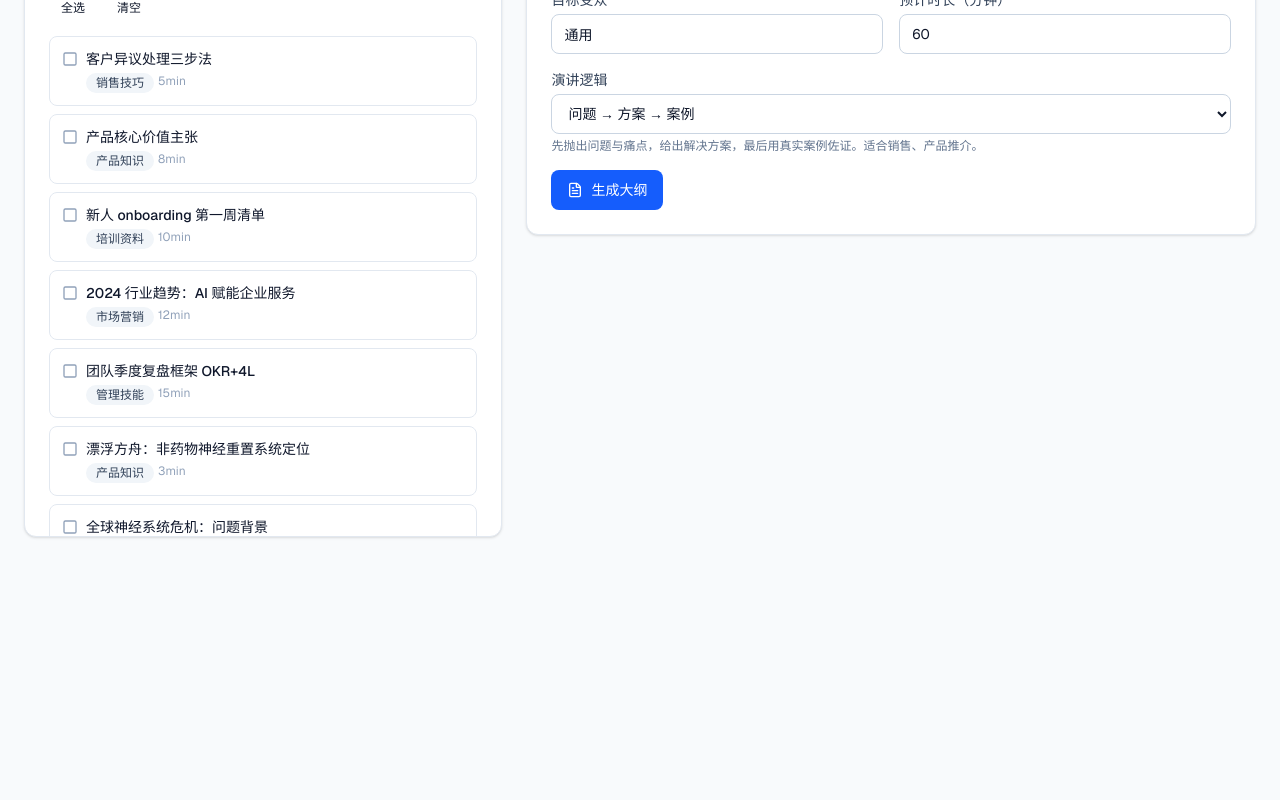
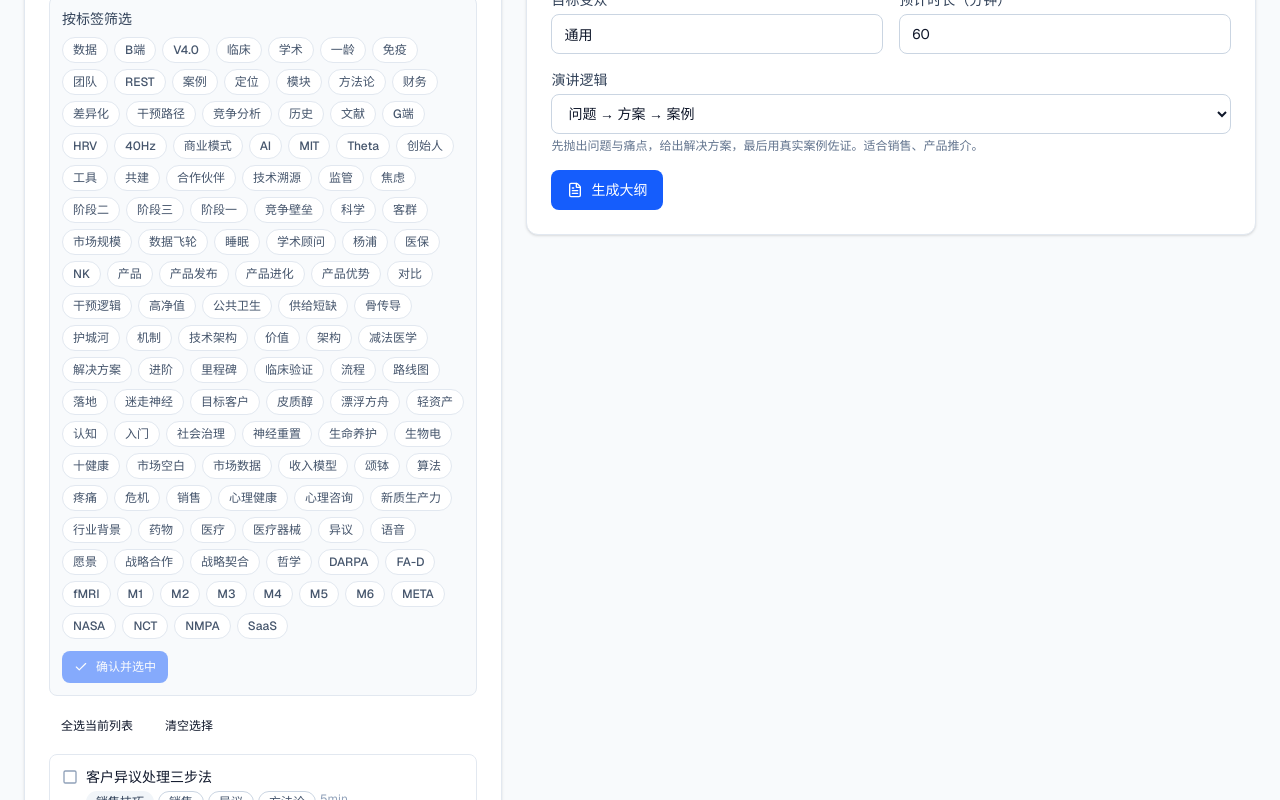
Before and after one commit to happyandloveandforever/company-knowledge-base, a Next.js app: page /compose in a window 1280 px wide. Shown: the part 320-1120 px from the top of the page. Before the commit the page ends 889 px from the top, so only its background shows below. Built offline with nearby package versions, Linux system fonts and the light colour scheme.

Commit message:
Add tag filter with confirm button on compose and library pages
Users can select tags then click 确认筛选/确认并选中 to apply filters.
Compose page adds sticky action bar with 确认并生成大纲 after selection.

Co-authored-by: rolandonalbandyan65 <rolandonalbandyan65@outlook.com>

```diff
--- a/src/app/compose/page.tsx
+++ b/src/app/compose/page.tsx
@@ -1,6 +1,6 @@
 "use client";
 
-import { useCallback, useEffect, useMemo, useState } from "react";
+import { useCallback, useEffect, useMemo, useRef, useState } from "react";
 import {
   Search,
   Download,
@@ -9,6 +9,7 @@ import {
   Square,
   FileText,
   Loader2,
+  ArrowDown,
 } from "lucide-react";
 import type { KnowledgePoint, Outline } from "@/lib/types";
 import { PRESENTATION_LOGICS } from "@/lib/presentation-logic";
@@ -16,6 +17,7 @@ import { Card, CardContent, CardDescription, CardHeader, CardTitle } from "@/com
 import { Button } from "@/components/ui/button";
 import { Badge } from "@/components/ui/badge";
 import { Input, Select } from "@/components/ui/input";
+import { TagFilter, collectTags, matchesTagFilter } from "@/components/tag-filter";
 
 export default function ComposePage() {
   const [points, setPoints] = useState<KnowledgePoint[]>([]);
@@ -30,6 +32,8 @@ export default function ComposePage() {
   const [generating, setGenerating] = useState(false);
   const [exporting, setExporting] = useState(false);
   const [error, setError] = useState("");
+  const [appliedTags, setAppliedTags] = useState<string[]>([]);
+  const settingsRef = useRef<HTMLDivElement>(null);
 
   useEffect(() => {
     fetch("/api/knowledge")
@@ -40,16 +44,20 @@ export default function ComposePage() {
       });
   }, []);
 
+  const allTags = useMemo(() => collectTags(points), [points]);
+
   const filtered = useMemo(() => {
-    if (!search) return points;
-    const q = search.toLowerCase();
-    return points.filter(
-      (p) =>
+    return points.filter((p) => {
+      if (!matchesTagFilter(p.tags, appliedTags)) return false;
+      if (!search) return true;
+      const q = search.toLowerCase();
+      return (
         p.title.toLowerCase().includes(q) ||
         p.summary.toLowerCase().includes(q) ||
         p.tags.some((t) => t.toLowerCase().includes(q))
-    );
-  }, [points, search]);
+      );
+    });
+  }, [points, search, appliedTags]);
 
   const selectedPoints = useMemo(
     () => points.filter((p) => selected.has(p.id)),
@@ -77,6 +85,19 @@ export default function ComposePage() {
   const clearAll = useCallback(() => {
     setSelected(new Set());
   }, []);
+
+  const confirmTagsAndSelect = useCallback(
+    (tags: string[]) => {
+      setAppliedTags(tags);
+      const matching = points.filter((p) => matchesTagFilter(p.tags, tags));
+      setSelected(new Set(matching.map((p) => p.id)));
+    },
+    [points]
+  );
+
+  function scrollToSettings() {
+    settingsRef.current?.scrollIntoView({ behavior: "smooth", block: "start" });
+  }
 
   async function generateOutline() {
     setError("");
@@ -180,7 +201,7 @@ export default function ComposePage() {
   }
 
   return (
-    <div className="mx-auto max-w-7xl px-4 py-8 sm:px-6">
+    <div className={`mx-auto max-w-7xl px-4 py-8 sm:px-6 ${selected.size > 0 ? "pb-24" : ""}`}>
       <div className="mb-6">
         <h1 className="text-2xl font-bold text-slate-900">编排演讲</h1>
         <p className="text-sm text-slate-500">
@@ -206,9 +227,17 @@ export default function ComposePage() {
                   onChange={(e) => setSearch(e.target.value)}
                 />
               </div>
+              <TagFilter
+                className="mt-3"
+                allTags={allTags}
+                appliedTags={appliedTags}
+                onApply={setAppliedTags}
+                onConfirm={confirmTagsAndSelect}
+                confirmLabel="确认并选中"
+              />
               <div className="mt-2 flex gap-2">
-                <Button size="sm" variant="ghost" onClick={selectAll}>全选</Button>
-                <Button size="sm" variant="ghost" onClick={clearAll}>清空</Button>
+                <Button size="sm" variant="ghost" onClick={selectAll}>全选当前列表</Button>
+                <Button size="sm" variant="ghost" onClick={clearAll}>清空选择</Button>
               </div>
             </CardHeader>
             <CardContent className="max-h-[500px] space-y-2 overflow-y-auto">
@@ -233,6 +262,9 @@ export default function ComposePage() {
                       <p className="text-sm font-medium text-slate-900">{kp.title}</p>
                       <div className="mt-1 flex flex-wrap gap-1">
                         <Badge variant="secondary">{kp.category}</Badge>
+                        {kp.tags.slice(0, 3).map((t) => (
+                          <Badge key={t} variant="outline">{t}</Badge>
+                        ))}
                         <span className="text-xs text-slate-400">{kp.durationMin}min</span>
                       </div>
                     </div>
@@ -244,10 +276,15 @@ export default function ComposePage() {
         </div>
 
         {/* Right: config + outline */}
-        <div className="space-y-4 lg:col-span-3">
+        <div className="space-y-4 lg:col-span-3" ref={settingsRef}>
           <Card>
             <CardHeader>
               <CardTitle className="text-base">演讲设置</CardTitle>
+              {selected.size > 0 && (
+                <CardDescription className="text-blue-600">
+                  已选 {selected.size} 个知识点 · 预计 {totalDuration} 分钟 · 填写标题后点「生成大纲」
+                </CardDescription>
+              )}
             </CardHeader>
             <CardContent className="space-y-4">
               <div>
@@ -345,6 +382,29 @@ export default function ComposePage() {
           )}
         </div>
       </div>
+
+      {selected.size > 0 && (
+        <div className="fixed bottom-0 left-0 right-0 z-50 border-t border-slate-200 bg-white/95 px-4 py-3 shadow-lg backdrop-blur sm:px-6">
+          <div className="mx-auto flex max-w-7xl flex-wrap items-center justify-between gap-3">
+            <p className="text-sm text-slate-700">
+              已选 <strong>{selected.size}</strong> 个知识点 · 预计 <strong>{totalDuration}</strong> 分钟
+              {appliedTags.length > 0 && (
+                <span className="text-slate-500"> · 标签：{appliedTags.join("、")}</span>
+              )}
+            </p>
+            <div className="flex gap-2">
+              <Button variant="outline" size="sm" onClick={scrollToSettings}>
+                <ArrowDown className="h-4 w-4" />
+                去生成大纲
+              </Button>
+              <Button size="sm" onClick={() => { scrollToSettings(); generateOutline(); }} disabled={generating}>
+                {generating ? <Loader2 className="h-4 w-4 animate-spin" /> : <FileText className="h-4 w-4" />}
+                确认并生成大纲
+              </Button>
+            </div>
+          </div>
+        </div>
+      )}
     </div>
   );
 }
--- a/src/components/library-client.tsx
+++ b/src/components/library-client.tsx
@@ -9,6 +9,7 @@ import type { ContentConflict } from "@/lib/conflict-detector";
 import { KnowledgePointCard } from "@/components/knowledge-point-card";
 import { Card, CardContent } from "@/components/ui/card";
 import { Button } from "@/components/ui/button";
+import { TagFilter, collectTags, matchesTagFilter } from "@/components/tag-filter";
 import { Input, Select } from "@/components/ui/input";
 
 interface LibraryClientProps {
@@ -29,6 +30,7 @@ export function LibraryClient({ initialPoints }: LibraryClientProps) {
   const [error, setError] = useState("");
   const [success, setSuccess] = useState("");
   const [refreshing, setRefreshing] = useState(false);
+  const [appliedTags, setAppliedTags] = useState<string[]>([]);
 
   const loadConflicts = useCallback(async () => {
     try {
@@ -83,6 +85,8 @@ export function LibraryClient({ initialPoints }: LibraryClientProps) {
     [points]
   );
 
+  const allTags = useMemo(() => collectTags(points), [points]);
+
   const similarStats = useMemo(() => {
     const withSimilar = Object.keys(similarities).length;
     const duplicates = Object.values(similarities).filter((m) =>
@@ -97,6 +101,7 @@ export function LibraryClient({ initialPoints }: LibraryClientProps) {
 
   const filtered = useMemo(() => {
     return points.filter((p) => {
+      if (!matchesTagFilter(p.tags, appliedTags)) return false;
       if (categoryFilter && p.category !== categoryFilter) return false;
       if (statusFilter && p.status !== statusFilter) return false;
       if (similarFilter === "similar" && !similarities[p.id]?.length) return false;
@@ -111,7 +116,7 @@ export function LibraryClient({ initialPoints }: LibraryClientProps) {
       }
       return true;
     });
-  }, [points, search, categoryFilter, statusFilter, similarFilter, similarities, contentConflicts]);
+  }, [points, search, categoryFilter, statusFilter, similarFilter, similarities, contentConflicts, appliedTags]);
 
   const grouped = useMemo(() => {
     const map = new Map<string, KnowledgePoint[]>();
@@ -276,6 +281,14 @@ export function LibraryClient({ initialPoints }: LibraryClientProps) {
         </Select>
       </div>
 
+      <TagFilter
+        className="mb-6"
+        allTags={allTags}
+        appliedTags={appliedTags}
+        onApply={setAppliedTags}
+        confirmLabel="确认筛选"
+      />
+
       {filtered.length === 0 ? (
         <Card className="py-12 text-center">
           <CardContent>
--- /dev/null
+++ b/src/components/tag-filter.tsx
@@ -0,0 +1,132 @@
+"use client";
+
+import { useEffect, useMemo, useState } from "react";
+import { Check, X } from "lucide-react";
+import { Button } from "@/components/ui/button";
+import { cn } from "@/lib/utils";
+
+interface TagFilterProps {
+  /** All tags available in the dataset */
+  allTags: string[];
+  /** Currently applied tags (empty = no filter) */
+  appliedTags: string[];
+  onApply: (tags: string[]) => void;
+  /** Optional: also run when user confirms (e.g. auto-select matching items) */
+  onConfirm?: (tags: string[]) => void;
+  confirmLabel?: string;
+  className?: string;
+}
+
+export function TagFilter({
+  allTags,
+  appliedTags,
+  onApply,
+  onConfirm,
+  confirmLabel = "确认筛选",
+  className,
+}: TagFilterProps) {
+  const [pendingTags, setPendingTags] = useState<string[]>(appliedTags);
+
+  useEffect(() => {
+    setPendingTags(appliedTags);
+  }, [appliedTags]);
+
+  const hasPendingChanges = useMemo(() => {
+    if (pendingTags.length !== appliedTags.length) return true;
+    const sortedPending = [...pendingTags].sort();
+    const sortedApplied = [...appliedTags].sort();
+    return sortedPending.some((t, i) => t !== sortedApplied[i]);
+  }, [pendingTags, appliedTags]);
+
+  function toggleTag(tag: string) {
+    setPendingTags((prev) =>
+      prev.includes(tag) ? prev.filter((t) => t !== tag) : [...prev, tag]
+    );
+  }
+
+  function handleConfirm() {
+    onApply(pendingTags);
+    onConfirm?.(pendingTags);
+  }
+
+  function clearAll() {
+    setPendingTags([]);
+    onApply([]);
+  }
+
+  if (allTags.length === 0) return null;
+
+  return (
+    <div className={cn("rounded-lg border border-slate-200 bg-slate-50 p-3", className)}>
+      <div className="mb-2 flex flex-wrap items-center justify-between gap-2">
+        <p className="text-sm font-medium text-slate-700">按标签筛选</p>
+        {appliedTags.length > 0 && (
+          <span className="text-xs text-slate-500">
+            已生效：{appliedTags.join("、")}
+          </span>
+        )}
+      </div>
+      <div className="flex flex-wrap gap-1.5">
+        {allTags.map((tag) => {
+          const isPending = pendingTags.includes(tag);
+          const isApplied = appliedTags.includes(tag);
+          return (
+            <button
+              key={tag}
+              type="button"
+              onClick={() => toggleTag(tag)}
+              className={cn(
+                "rounded-full border px-2.5 py-1 text-xs font-medium transition-colors",
+                isPending
+                  ? "border-blue-500 bg-blue-100 text-blue-800"
+                  : isApplied
+                    ? "border-blue-300 bg-blue-50 text-blue-700"
+                    : "border-slate-200 bg-white text-slate-600 hover:border-slate-300 hover:bg-slate-100"
+              )}
+            >
+              {tag}
+            </button>
+          );
+        })}
+      </div>
+      <div className="mt-3 flex flex-wrap items-center gap-2">
+        <Button
+          size="sm"
+          onClick={handleConfirm}
+          disabled={pendingTags.length === 0 && appliedTags.length === 0}
+        >
+          <Check className="h-3.5 w-3.5" />
+          {confirmLabel}
+        </Button>
+        {(pendingTags.length > 0 || appliedTags.length > 0) && (
+          <Button size="sm" variant="ghost" onClick={clearAll}>
+            <X className="h-3.5 w-3.5" />
+            清除标签
+          </Button>
+        )}
+        {hasPendingChanges && pendingTags.length > 0 && (
+          <span className="text-xs text-amber-600">已选 {pendingTags.length} 个标签，请点击「{confirmLabel}」生效</span>
+        )}
+      </div>
+    </div>
+  );
+}
+
+/** Match if point has ANY of the applied tags (OR logic). Empty applied = match all. */
+export function matchesTagFilter(pointTags: string[], appliedTags: string[]): boolean {
+  if (appliedTags.length === 0) return true;
+  return appliedTags.some((t) => pointTags.includes(t));
+}
+
+/** Collect unique tags sorted by frequency */
+export function collectTags<T extends { tags: string[] }>(items: T[]): string[] {
+  const counts = new Map<string, number>();
+  for (const item of items) {
+    for (const tag of item.tags) {
+      counts.set(tag, (counts.get(tag) || 0) + 1);
+    }
+  }
+  return Array.from(counts.entries())
+    .sort((a, b) => b[1] - a[1] || a[0].localeCompare(b[0], "zh"))
+    .map(([tag]) => tag);
+}
```
